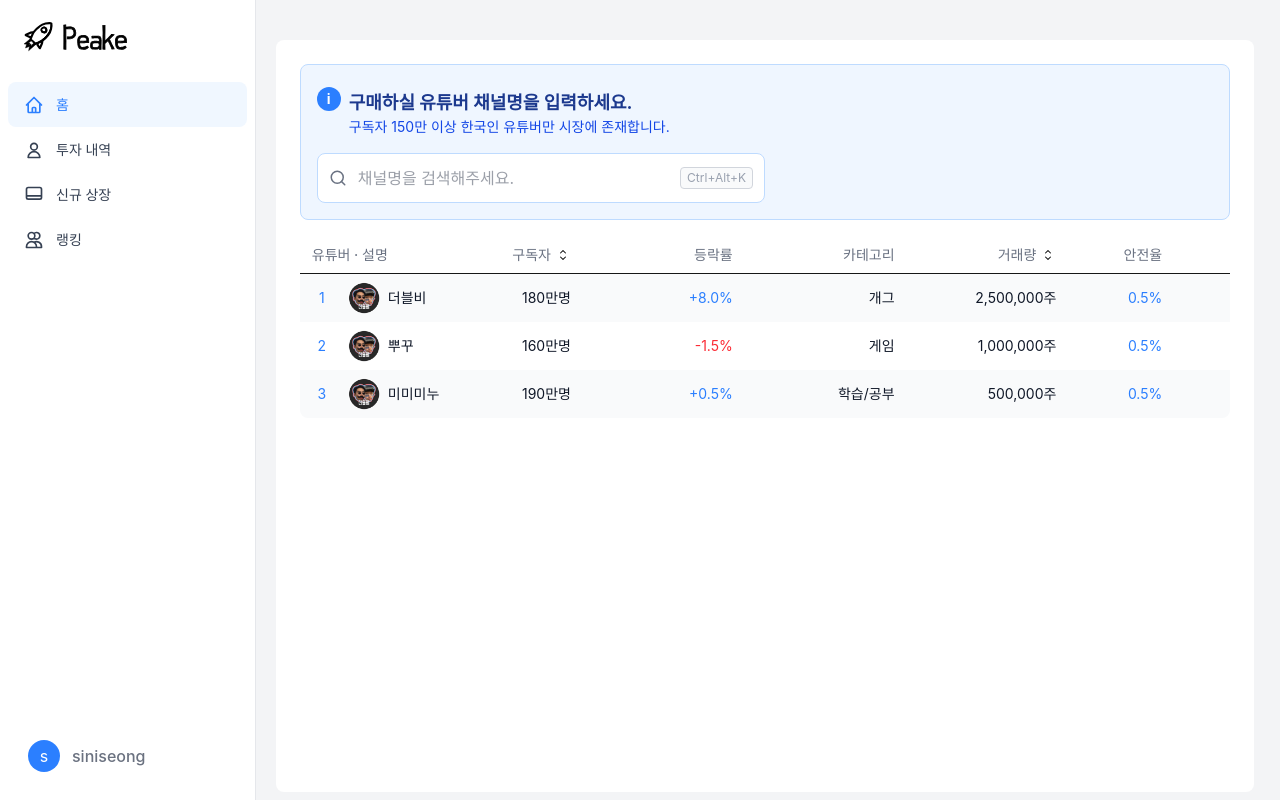
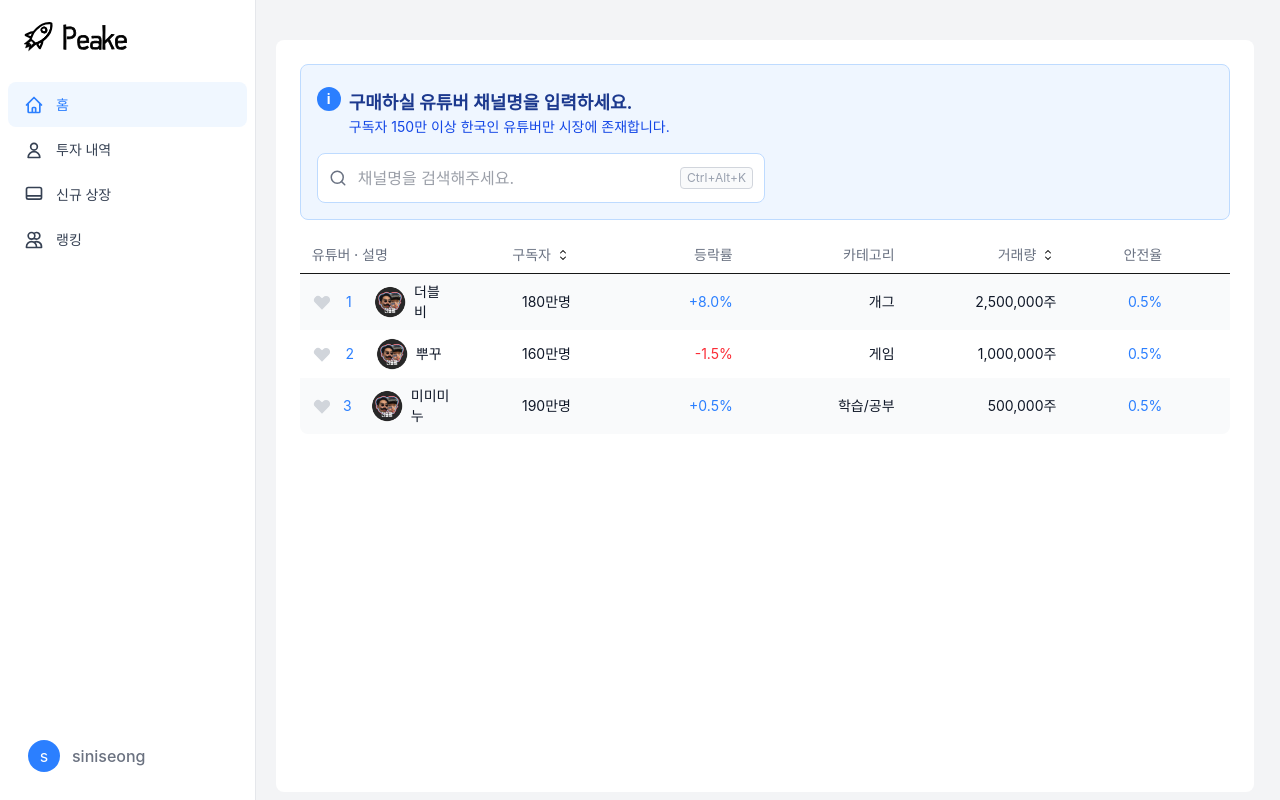
Before and after one commit to moosteam/Peake-Client, a Next.js app: page / in a window 1280 px wide. Built offline with nearby package versions, Linux system fonts and the light colour scheme; a web font is replaced by a local one.

Commit message:
feat :: 좋아요 기능 추가

```diff
--- a/app/Stock/Stock.tsx
+++ b/app/Stock/Stock.tsx
@@ -1,4 +1,5 @@
 'use client';
+
 import { useState } from 'react';
 import Image from 'next/image';
 
@@ -11,6 +12,7 @@ type Subscriber = {
   category: string;
   volume: string;
   rate: string;
+  liked: boolean;
 };
 
 export default function Stock() {
@@ -18,10 +20,16 @@ export default function Stock() {
   const [sortOrderSubscribers, setSortOrderSubscribers] = useState('desc');
   const [sortOrderVolume, setSortOrderVolume] = useState('asc');
   const [subscribers, setSubscribers] = useState<Subscriber[]>([
-    { name: '더블비', count: 180, category: '개그', volume: '2,500,000주', rate: '+8.0%' },
-    { name: '뿌꾸', count: 160, category: '게임', volume: '1,000,000주', rate: '-1.5%' },
-    { name: '미미미누', count: 190, category: '학습/공부', volume: '500,000주', rate: '+0.5%' },
+    { name: '더블비', count: 180, category: '개그', volume: '2,500,000주', rate: '+8.0%', liked: false },
+    { name: '뿌꾸', count: 160, category: '게임', volume: '1,000,000주', rate: '-1.5%', liked: false },
+    { name: '미미미누', count: 190, category: '학습/공부', volume: '500,000주', rate: '+0.5%', liked: false },
   ]);
+
+  function toggleFavorite(index: number) {
+    const newSubscribers = [...subscribers];
+    newSubscribers[index] = { ...newSubscribers[index], liked: !newSubscribers[index].liked };
+    setSubscribers(newSubscribers);
+  }
 
   function handleSortSubscribers() {
     let newOrder = 'desc';
@@ -128,6 +136,20 @@ export default function Stock() {
             >
               <td className={`${tableCellStyle}`}>
                 <div className="flex items-center">
+                  <button onClick={() => toggleFavorite(index)} className="mr-2">
+                    <svg
+                      xmlns="http://www.w3.org/2000/svg"
+                      viewBox="0 0 20 20"
+                      fill={subscriber.liked ? "#ef4444" : "#d1d5db"}
+                      className="w-5 h-5"
+                    >
+                      <path
+                        fillRule="evenodd"
+                        d="M3.172 5.172a4 4 0 015.656 0L10 6.343l1.172-1.171a4 4 0 115.656 5.656L10 17.657l-6.828-6.829a4 4 0 010-5.656z"
+                        clipRule="evenodd"
+                      />
+                    </svg>
+                  </button>
                   <span className="inline-block w-5 text-center mr-4 text-blue-500 text-sm">
                     {index + 1}
                   </span>
```
